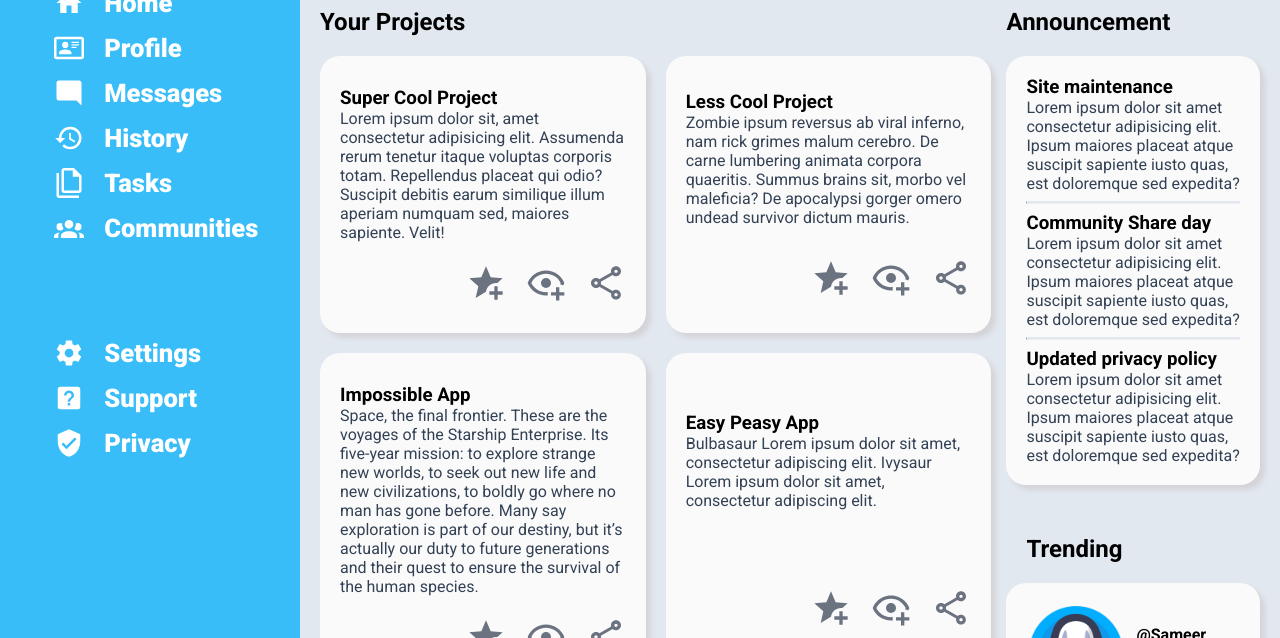
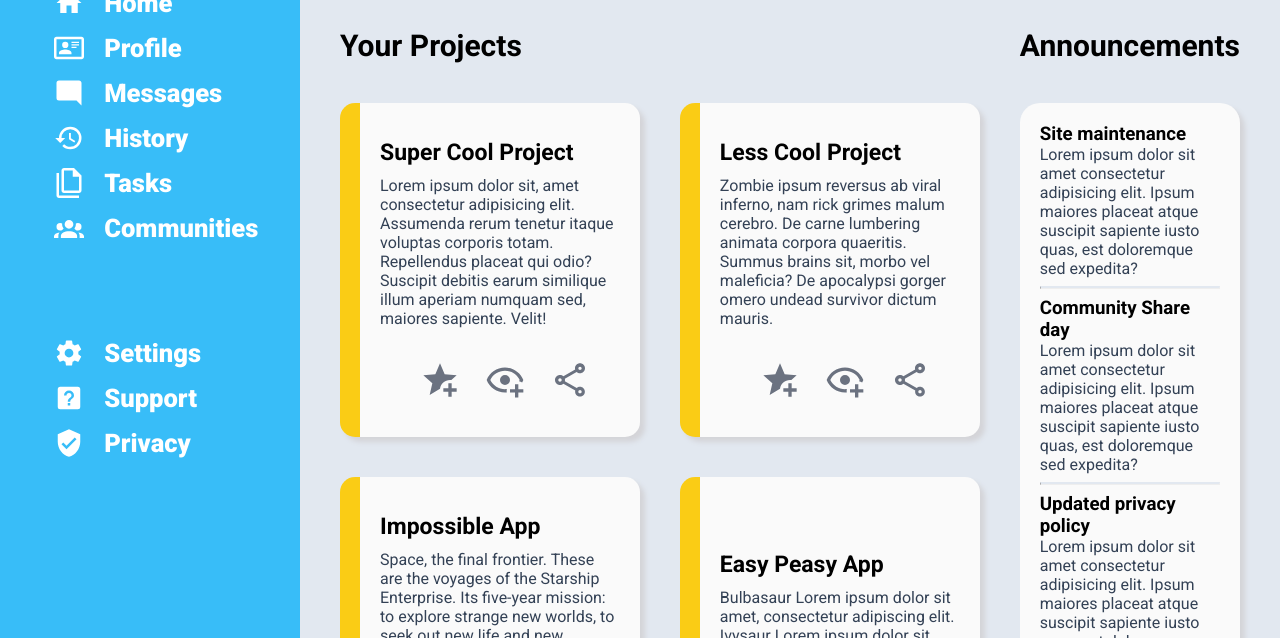
Before and after one commit to 03tb/admin-dashboard, a plain HTML site: page index.html in a window 1280 px wide. Shown: the part 162-800 px from the top of the page. Drawn offline with Linux system fonts and the light colour scheme.

Commit message:
Added yellow border and adjusted layout for announcements

```diff
--- a/index.html
+++ b/index.html
@@ -121,9 +121,8 @@
                 </div>
             </div>
             <div class="main-right">
+                <h2>Announcements</h2>
                 <div class="announcement">
-                    <h2>Announcement</h2>
-                    <div>
                     <h3>Site maintenance</h3>
                     <p class="card--font-clr">Lorem ipsum dolor sit amet consectetur adipisicing elit. Ipsum maiores placeat atque suscipit sapiente iusto quas, est doloremque sed expedita?</p>
                     <hr class="breakline">
@@ -132,7 +131,6 @@
                     <hr>
                     <h3>Updated privacy policy</h3>
                     <p class="card--font-clr">Lorem ipsum dolor sit amet consectetur adipisicing elit. Ipsum maiores placeat atque suscipit sapiente iusto quas, est doloremque sed expedita?</p>
-                    </div>
                 </div>
                 <div class="trending">
                     <h2>Trending</h2>
--- a/style.css
+++ b/style.css
@@ -37,7 +37,7 @@ a {
   --ff: 'Roboto', sans-serif;
   --box-shadow: 5px 5px 5px #d4d4d8;
   --main-font-clr: #334155;
-
+  --card-bd-clr: #facc15;
 }
 
 
@@ -202,7 +202,7 @@ body * {
   background-color: var(--main-bg);
   display: grid;
   grid-template-columns: repeat(2, 1fr) 0.8fr;
-  padding: 20px;
+  padding: 40px;
 }
 
 .project {
@@ -211,30 +211,38 @@ body * {
   display: grid;
   grid-template-columns: repeat(2, 1fr);
   grid-template-rows: 0.1fr;
-  gap: 20px;
+  gap: 40px;
   height: 100%;
 }
 
 .project > h2 {
+  font-size: 30px;
   padding-top: 30px;
   grid-column: 1/3;
 }
 
 .card {
   box-shadow: var(--box-shadow);
-  border-radius: 20px;
+  border-radius: 15px;
   padding: 20px;
   background-color: var(--card-bg);
   display: flex;
   flex-direction: column;
   justify-content: space-around;
+  border-left: 20px solid var(--card-bd-clr)
+}
+
+.card > div > h3 {
+  font-size: 23px;
+  padding-bottom: 10px;
 }
 
 .card--btn {
   display: flex;
   justify-content: flex-end;
-  gap: 20px;
+  gap: 25px;
   color: gray;
+  margin-right: 30px;
 }
 
 .card--btn img{
@@ -245,30 +253,25 @@ body * {
   grid-row: 1/2;
   grid-column: 3/4;
   display: grid;
-  grid-template-rows: repeat(2, 1fr);
-  padding-left: 15px;
-  gap: 30px;
+  justify-content: space-evenly;
+  grid-template-rows: 0.1fr 1fr 1fr;
+  padding-left: 40px;
+  gap: 40px;
+}
+
+.main-right > h2 {
+    font-size: 30px;
+    grid-row: 1/2;
+    padding-top: 30px;
 }
 
 .announcement {
-  display: grid;
-  grid-template-rows: 0.1fr;
-  gap: 20px;
-  height: 100%;
-}
-
-.announcement > h2 {
-  padding-top: 30px;
-  grid-column: 1/2;
-}
-
-.announcement > div {
   box-shadow: var(--box-shadow);
   padding: 20px;
   border-radius: 20px;
   display: flex;
   flex-direction: column;
-  justify-content: center;
+  justify-content: space-evenly;
   background-color: var(--card-bg);
 }
 
```
Lines whose indentation alone changed are shown as unchanged.
